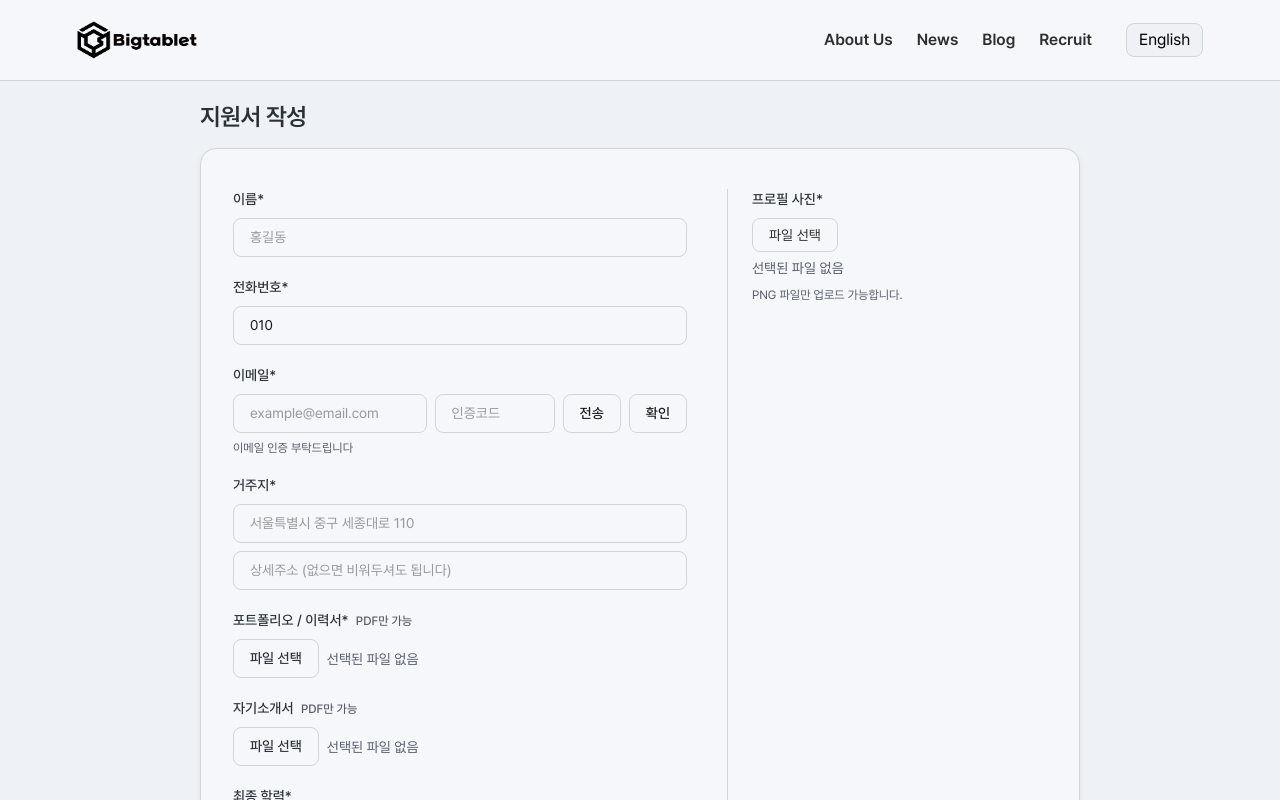
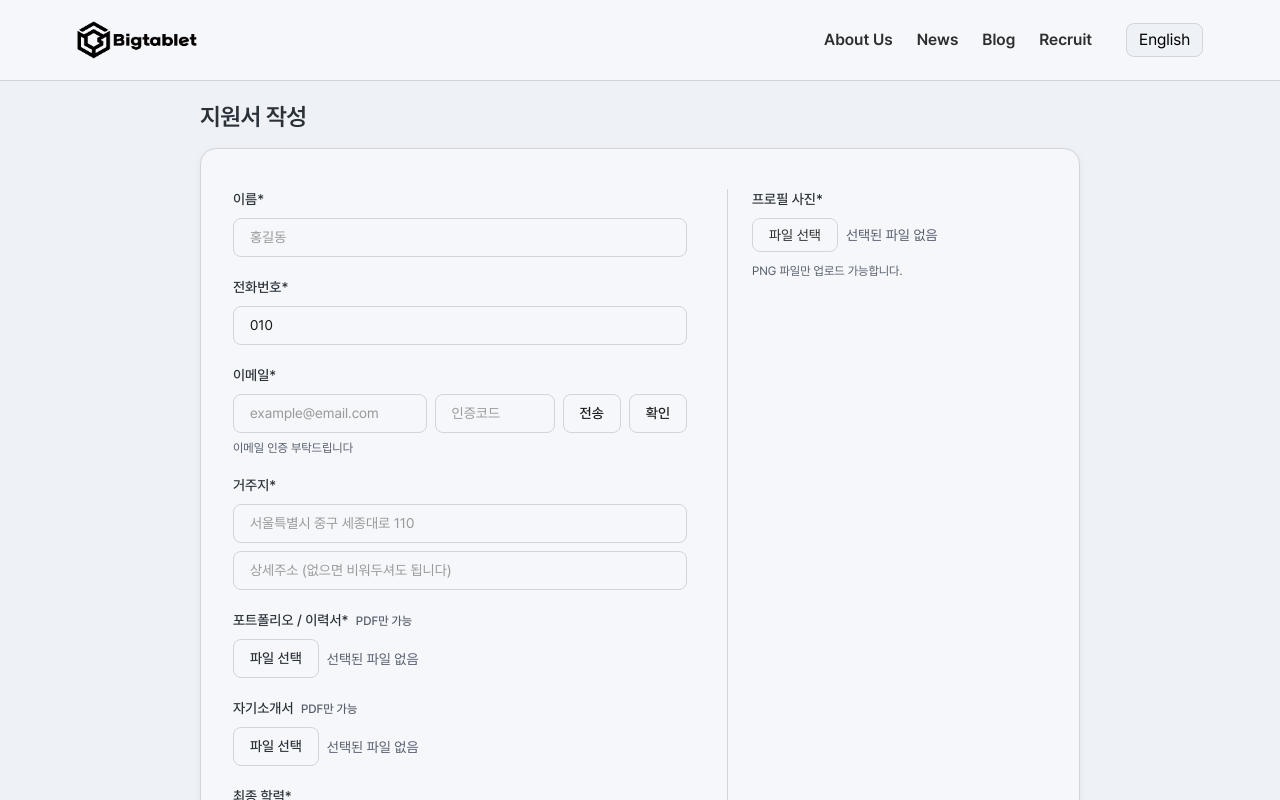
Before and after one commit to Bigtablet/bigtablet-homepage-web, a Next.js app: page /recruit/1/apply in a window 1280 px wide. Shown: the top 800 px of the page. Built offline with nearby package versions, Linux system fonts and the light colour scheme; no server answers.

Commit message:
fix: file input

```diff
--- a/src/shared/ui/form/file/index.tsx
+++ b/src/shared/ui/form/file/index.tsx
@@ -7,7 +7,7 @@ export interface FileInputProps
     extends Omit<React.InputHTMLAttributes<HTMLInputElement>, "onChange"> {
     label?: string;
     layout?: "row" | "column";
-    onFiles?: (file: File | null) => void; // 단일 파일
+    onFiles?: (file: File | null) => void;
 }
 
 export const FileInput = ({
@@ -21,14 +21,32 @@ export const FileInput = ({
                           }: FileInputProps) => {
     const id = React.useId();
     const [fileName, setFileName] = React.useState("선택된 파일 없음");
+    const [previewUrl, setPreviewUrl] = React.useState<string | null>(null);
     const inputRef = React.useRef<HTMLInputElement>(null);
+
+    React.useEffect(() => {
+        return () => {
+            if (previewUrl) URL.revokeObjectURL(previewUrl);
+        };
+    }, [previewUrl]);
 
     const classes = ["file", `file--${layout}`, className].filter(Boolean).join(" ");
 
-    const handleChange = async (e: React.ChangeEvent<HTMLInputElement>) => {
+    const handleChange = (e: React.ChangeEvent<HTMLInputElement>) => {
         const file = e.currentTarget.files?.[0] ?? null;
         setFileName(file?.name ?? "선택된 파일 없음");
         onFiles?.(file);
+
+        if (previewUrl) {
+            URL.revokeObjectURL(previewUrl);
+            setPreviewUrl(null);
+        }
+
+        if (file && file.type.startsWith("image/")) {
+            const url = URL.createObjectURL(file);
+            setPreviewUrl(url);
+        }
+
         if (inputRef.current) {
             inputRef.current.value = "";
         }
@@ -36,6 +54,13 @@ export const FileInput = ({
 
     return (
         <div className={classes}>
+            {layout === "column" && previewUrl && (
+                <div className="file__preview">
+                    <img src={previewUrl} alt="미리보기" />
+                </div>
+            )}
+
+            <div className="file__control">
                 <input
                     ref={inputRef}
                     id={id}
@@ -46,8 +71,11 @@ export const FileInput = ({
                     onChange={handleChange}
                     {...props}
                 />
-            <label htmlFor={id} className="file__label">{label}</label>
+                <label htmlFor={id} className="file__label">
+                    {label}
+                </label>
                 <span className="file__name">{fileName}</span>
+            </div>
         </div>
     );
 };
--- a/src/shared/ui/form/file/style.scss
+++ b/src/shared/ui/form/file/style.scss
@@ -5,15 +5,23 @@
   gap: $spacing-sm;
   align-items: center;
   position: relative;
+}
 
-  &__input {
+.file__control {
+  display: flex;
+  gap: $spacing-sm;
+  align-items: center;
+  position: relative;
+}
+
+.file__input {
   position: absolute;
   inset: 0;
   opacity: 0;
   cursor: pointer;
 }
 
-  &__label {
+.file__label {
   border: 1px solid $color-border;
   border-radius: $radius-md;
   background: $color-background;
@@ -28,7 +36,7 @@
   }
 }
 
-  &__name {
+.file__name {
   font-size: $font-size-sm;
   color: $text-subtle;
   white-space: nowrap;
@@ -36,13 +44,36 @@
   text-overflow: ellipsis;
 }
 
-  &--row {
+.file--row {
   @include flex-row;
   justify-content: flex-start;
 }
 
-  &--column {
+.file--column {
   @include flex-column;
   align-items: flex-start;
+  gap: $spacing-sm;
+}
+
+.file--column .file__control {
+  align-items: center;
+}
+
+.file__preview {
+  width: 100%;
+  max-width: 260px;
+  aspect-ratio: 3 / 4;
+  border-radius: $radius-xl;
+  border: 1px dashed $color-border;
+  background: $color-background-secondary;
+  overflow: hidden;
+  display: grid;
+  place-items: center;
+
+  img {
+    width: 100%;
+    height: 100%;
+    object-fit: cover;
+    display: block;
   }
 }
```
Lines whose indentation alone changed are shown as unchanged.
